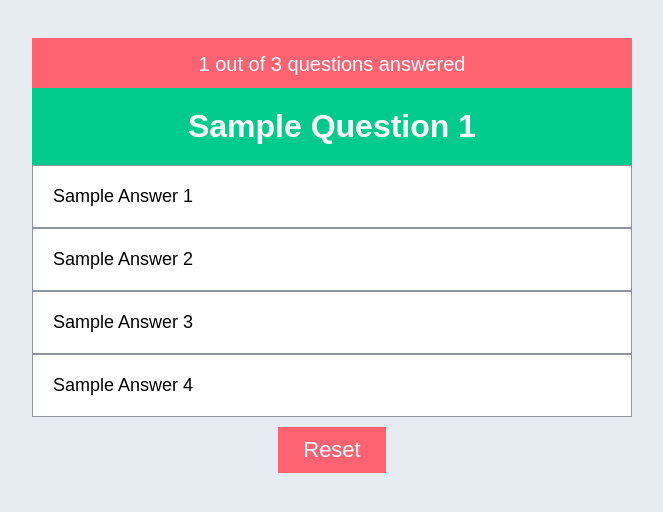
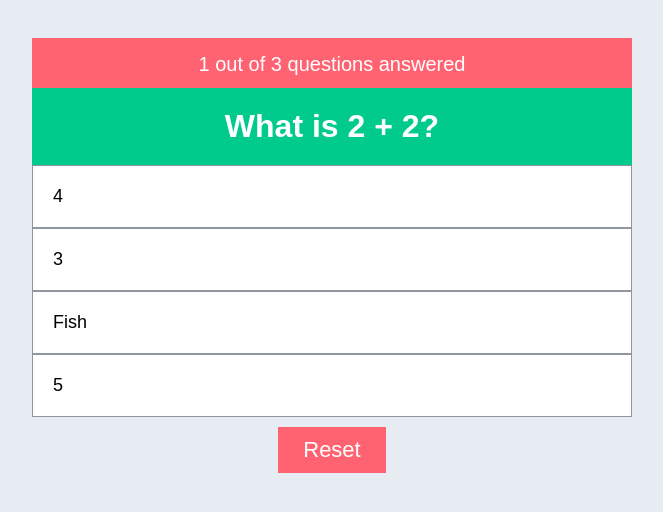
Before and after one commit to y-jie28/quiz-app, a Vue app: page / in a window 1280 px wide. Shown: the top 512 px of the page, without its empty margins (308-971 px from the left). Built offline with nearby package versions, Linux system fonts and the light colour scheme.

Commit message:
able to move onto the next question and also it's method[s] not method -_-

```diff
--- a/src/App.vue
+++ b/src/App.vue
@@ -1,6 +1,11 @@
 <template>
   <div class="ctr">
-    <questions v-if="questionsAnswered < questions.length" />
+    <questions
+      v-if="questionsAnswered < questions.length"
+      :questions="questions"
+      :questionsAnswered="questionsAnswered"
+      @question-answered="questionAnswered"
+    />
     <result v-else />
     <button type="button" class="reset-btn">Reset</button>
   </div>
@@ -19,6 +24,7 @@
   data() {
     return {
       questionsAnswered: 0,
+      totalCorrect: 0,
       questions: [
         {
           q: "What is 2 + 2?",
@@ -96,5 +102,13 @@
       ],
     };
   },
+  methods: {
+    questionAnswered(is_correct) {
+      if (is_correct) {
+        this.totalCorrect++;
+      }
+      this.questionsAnswered++;
+    },
+  },
 };
 </script>
--- a/src/components/Questions.vue
+++ b/src/components/Questions.vue
@@ -5,18 +5,35 @@
       <div class="status">1 out of 3 questions answered</div>
     </div>
 
-    <div class="single-question">
-      <div class="question">Sample Question 1</div>
+    <div
+      class="single-question"
+      v-for="(question, qi) in questions"
+      :key="question.q"
+      v-show="questionsAnswered === qi"
+    >
+      <div class="question">{{ question.q }}</div>
       <div class="answers">
-        <div class="answer">Sample Answer 1</div>
-        <div class="answer">Sample Answer 2</div>
-        <div class="answer">Sample Answer 3</div>
-        <div class="answer">Sample Answer 4</div>
+        <div
+          class="answer"
+          v-for="answer in question.answers"
+          :key="answer.text"
+          @click.prevent="selectAnswer(answer.is_correct)"
+        >
+          {{ answer.text }}
+        </div>
       </div>
     </div>
   </div>
 </template>
 
 <script>
-export default {};
+export default {
+  props: ["questions", "questionsAnswered"],
+  emits: ["question-answered"],
+  methods: {
+    selectAnswer(is_correct) {
+      this.$emit("question-answered", is_correct);
+    },
+  },
+};
 </script>
```
Also changed, not shown: 1 other file (tests, documents, lock files or other folders).
